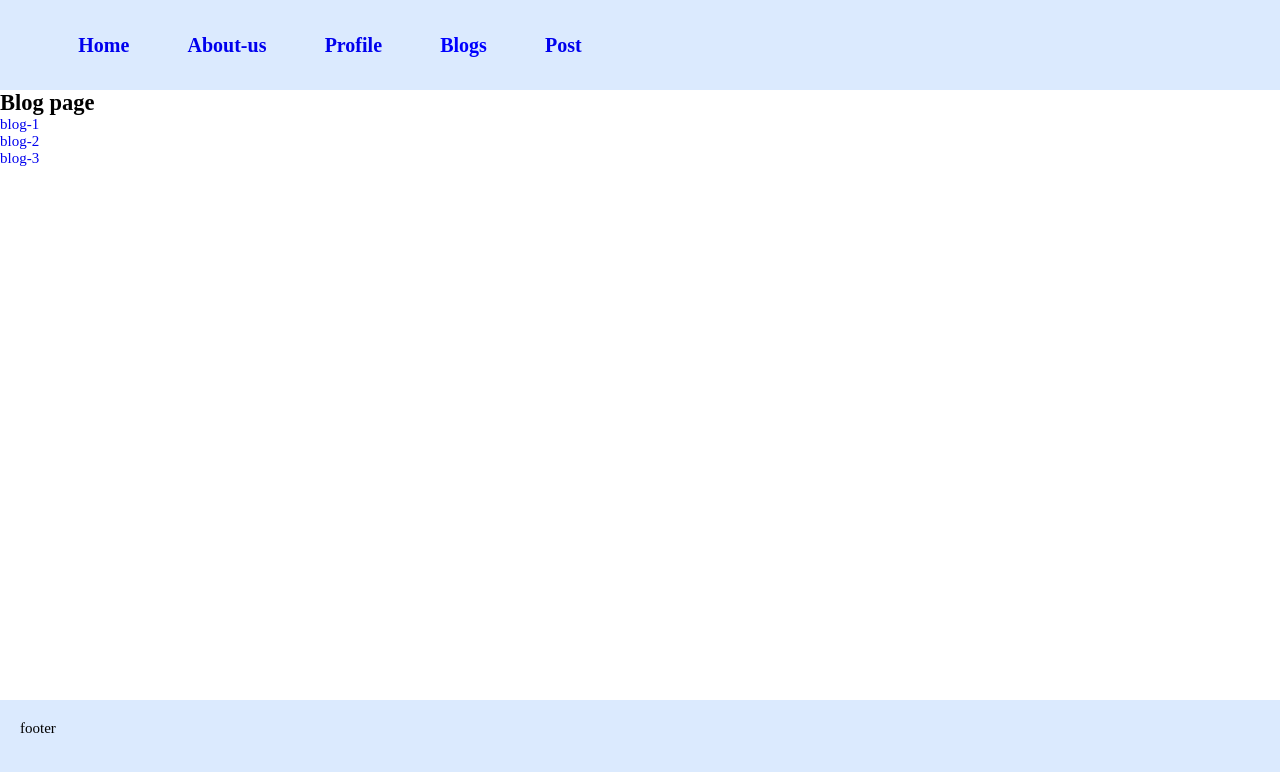
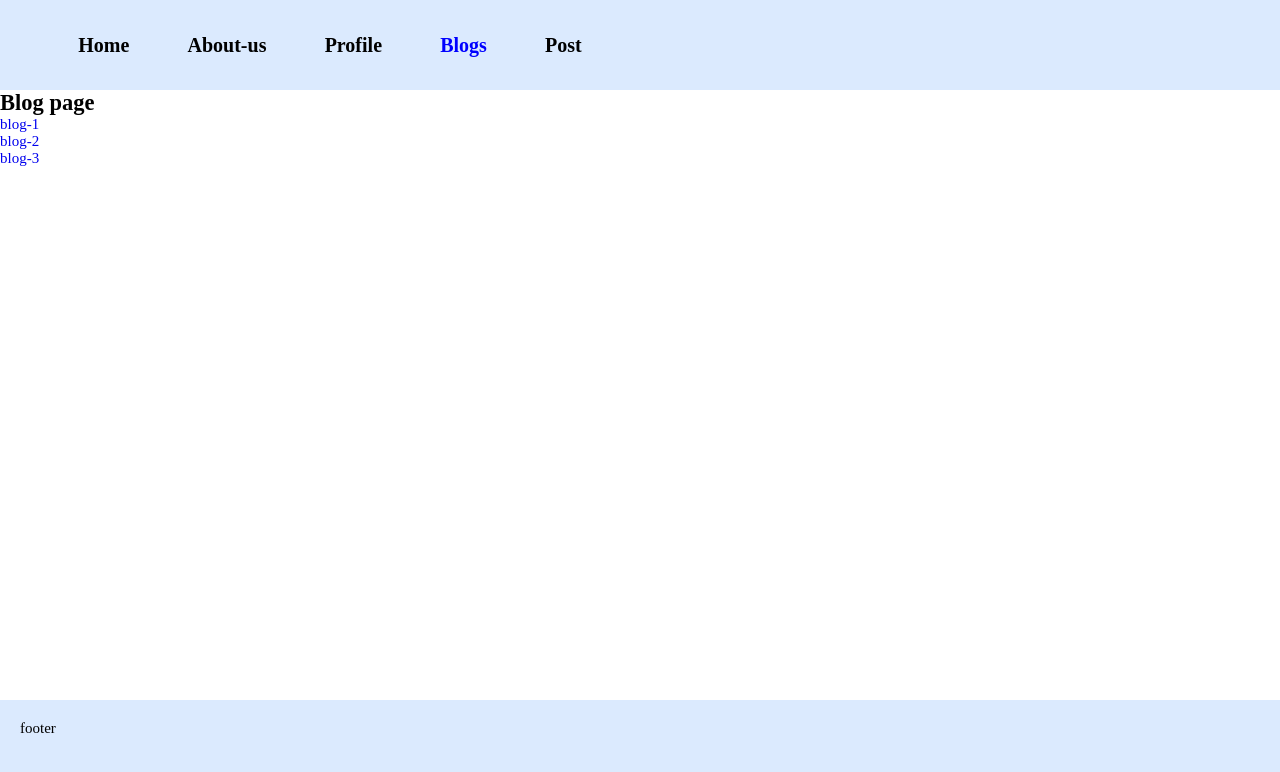
Before and after one commit to sepidehbiglarizadeh/SPA-Tamrin, a React (Create React App) app: page /blogs in a window 1280 px wide. Shown: the top 772 px of the page. Built offline with nearby package versions, Linux system fonts and the light colour scheme.

Commit message:
Navigate Component

```diff
--- a/src/App.css
+++ b/src/App.css
@@ -49,3 +49,7 @@ nav{
 .activeClass{
     color: blue;
 }
+
+.blackColor{
+    color: black;
+}
--- a/src/components/Navigation/Navigation.js
+++ b/src/components/Navigation/Navigation.js
@@ -2,11 +2,11 @@ import { NavLink, useParams } from "react-router-dom";
 
 
 const items = [
-  { name: "Home", to: "/" },
+  { name: "Home", to: "/"},
   { name: "About-us", to: "/about-us" },
   { name: "Profile", to: "/profile" },
   { name: "Blogs", to: "/blogs" },
-  { name: "Post", to: "/post" },
+  { name: "Post", to: "/post",  },
 
 ];
 
@@ -18,7 +18,7 @@ const Navigation = () => {
       {items.map((item) => {
         return (
           <li key={item.to}>
-            <NavLink to={item.to} className={(navData)=> navData.isActive ? "activeClass" : ""}>
+            <NavLink end to={item.to} className={(navData)=> navData.isActive ? "activeClass" : "blackColor"} >
               {item.name}
             </NavLink>
           </li>
--- a/src/routes.js
+++ b/src/routes.js
@@ -1,3 +1,4 @@
+import { Navigate } from "react-router-dom";
 import Blog from "./components/Blog/Blog";
 import AboutUsPage from "./components/pages/AboutusPage";
 import BlogsPage from "./components/pages/BlogsPage";
@@ -12,7 +13,7 @@ const routes = [
   { path: "/about-us", element: <AboutUsPage/> },
   { path: "/profile", element: <ProfilePage/> },
   { path: "/post/:id([0-9]+)?", element: <PostPage/>},
-  { path: "/", element: <HomePage/> },
+  { path: "/", element: <Navigate replace to="/blogs"/> },
   { path: "*", element: <NotFound/> },
 ];
 
```
